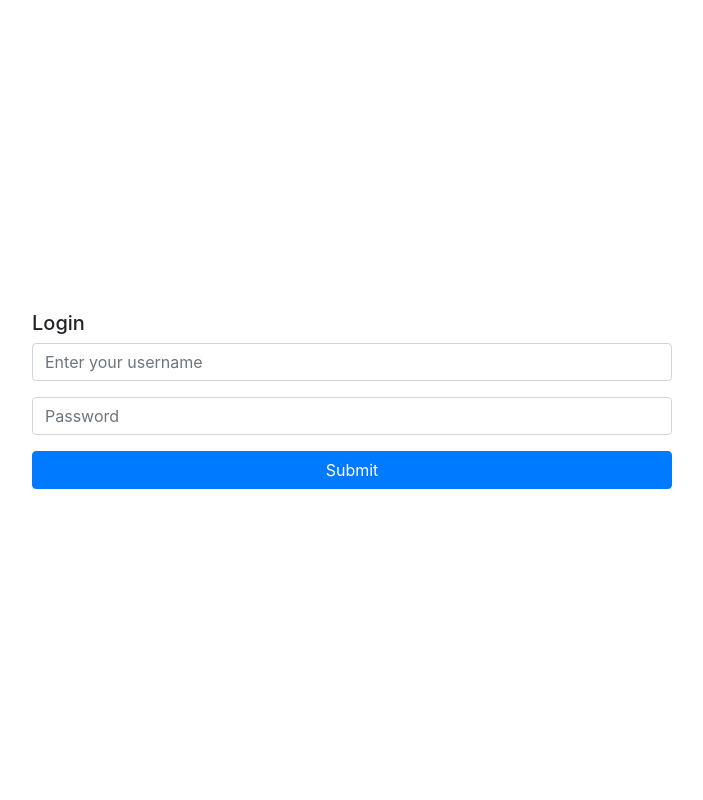
After one commit to Aster696/Telusko, a Django app: page /accounts/login in a window 1280 px wide. The commit adds this page. Shown: the whole page, without its empty margins (288-991 px from the left). Run offline with Django 4.2, Linux system fonts and the light colour scheme.

Commit message:
Fist commit

```diff
--- a/accounts/urls.py
+++ b/accounts/urls.py
@@ -2,5 +2,6 @@ from django.urls import path
 from . import views
 
 urlpatterns = [
-    path('register', views.register, name="register")
+    path('register', views.register, name="register"),
+    path('login', views.login, name="login")
 ]
--- a/accounts/views.py
+++ b/accounts/views.py
@@ -1,6 +1,6 @@
 from django.shortcuts import render, redirect
 from django.contrib.auth.models import User
-from django.contrib import messages
+from django.contrib import messages, auth
 
 # Create your views here.
 def register(request):
@@ -12,13 +12,28 @@ def register(request):
         password1 = request.POST['password1']
         password2 = request.POST['password2']
         if password1 == password2:
-            if User.objects.filter(email=email).exists():
+            if User.objects.filter(username=username).exists():
+                messages.info(request, 'User name already exist')
+            elif User.objects.filter(email=email).exists():
                 messages.info(request, 'Email already exist')
             else:
                 user = User.objects.create_user(username=username, password=password1, email=email, first_name=first_name, last_name=last_name)
                 user.save()
                 messages.success(request, 'User saved succefully')
-                return redirect('/')
+                return redirect('login')
         else:
             messages.info(request, 'Password and Confirm Password does not match')
     return render(request, 'register.html')
+
+def login(request):
+    if request.method == 'POST':
+        username = request.POST['username']
+        password = request.POST['password']
+
+        user = auth.authenticate(username = username, password = password)
+        if user is not None:
+            auth.login(request, user)
+            return redirect('/')
+        else:
+            messages.info(request, 'Email/Password is Invalid!')
+    return render(request, 'login.html')
--- /dev/null
+++ b/templates/login.html
@@ -0,0 +1,23 @@
+{% extends 'base.html' %}
+
+{% block content %}
+<div class="d-flex justify-content-center align-items-center fixed-top fixed-bottom">
+    <form action="login" method="post" class="w-50">
+        {% csrf_token %}
+        <h5>Login</h5>
+        <div class="form-group">
+            <input name="username" placeholder="Enter your username" type="text" class="form-control"/>
+        </div>
+        <div class="form-group">
+            <input name="password" placeholder="Password" type="password" class="form-control"/>
+        </div>
+        {%for message in messages %}
+        <label class="text-danger">
+            {{message}}
+        </label>
+        {%endfor%}
+        <button type="submit" class="btn btn-primary w-100">Submit</button>
+
+    </form>
+</div>
+{% endblock%}
--- a/templates/register.html
+++ b/templates/register.html
@@ -30,7 +30,7 @@
             {{message}}
         </label>
         {%endfor%}
-        <button type="submit" class="btn btn-primary w-100">Sign in</button>
+        <button type="submit" class="btn btn-primary w-100">Submit</button>
 
     </form>
 </div>
--- a/templates/travello.html
+++ b/templates/travello.html
@@ -3,8 +3,11 @@
 {% block content %}
 <div class="p-3">
     <div class="d-flex justify-content-end">
-        <a href="accounts/register" class="btn btn-primary">
+        <a href="accounts/register" class="btn btn-primary mr-3">
             Register
+        </a>
+        <a href="accounts/login" class="btn btn-primary">
+            Login
         </a>
     </div>
     <div class="row">
```
